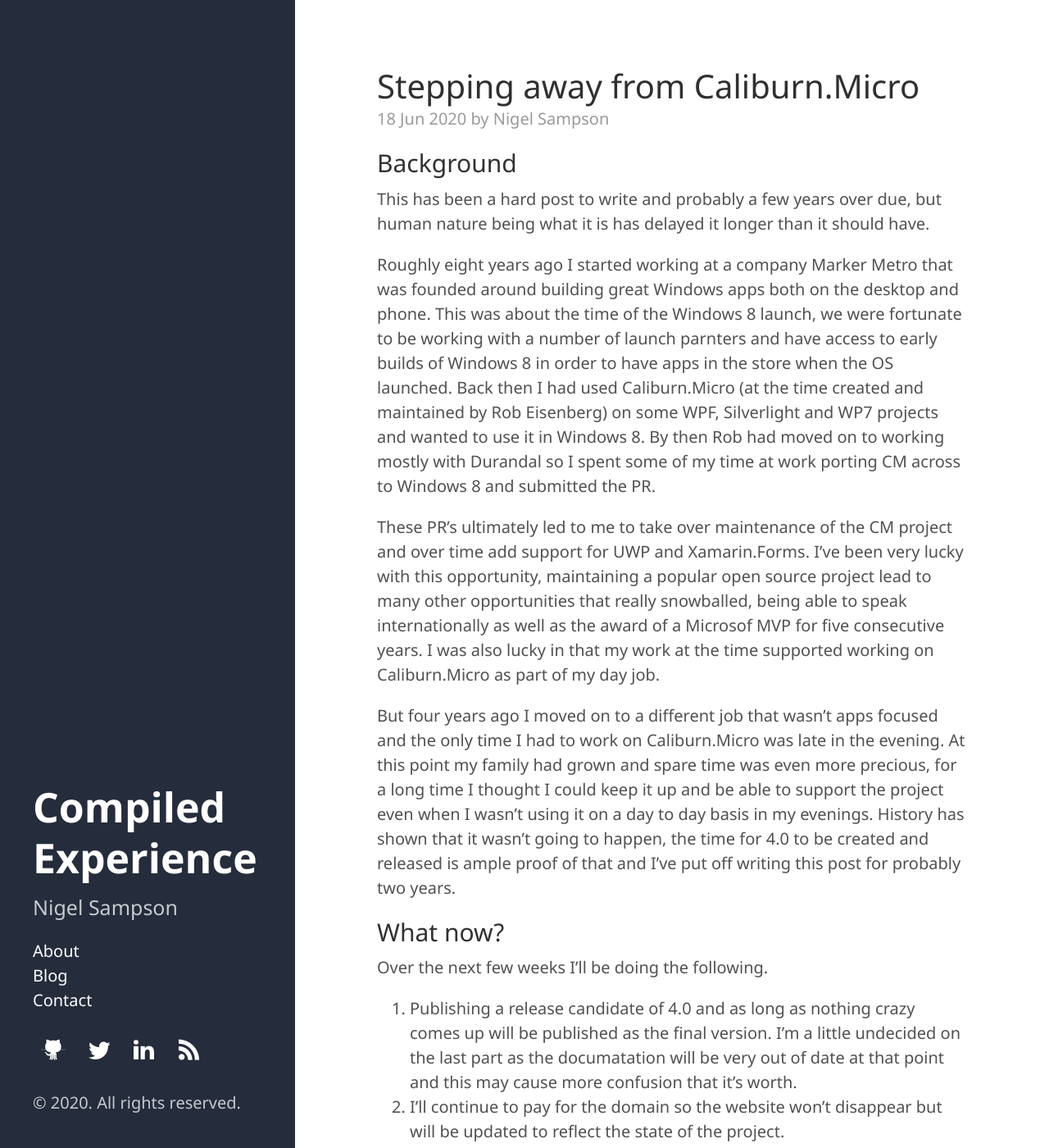
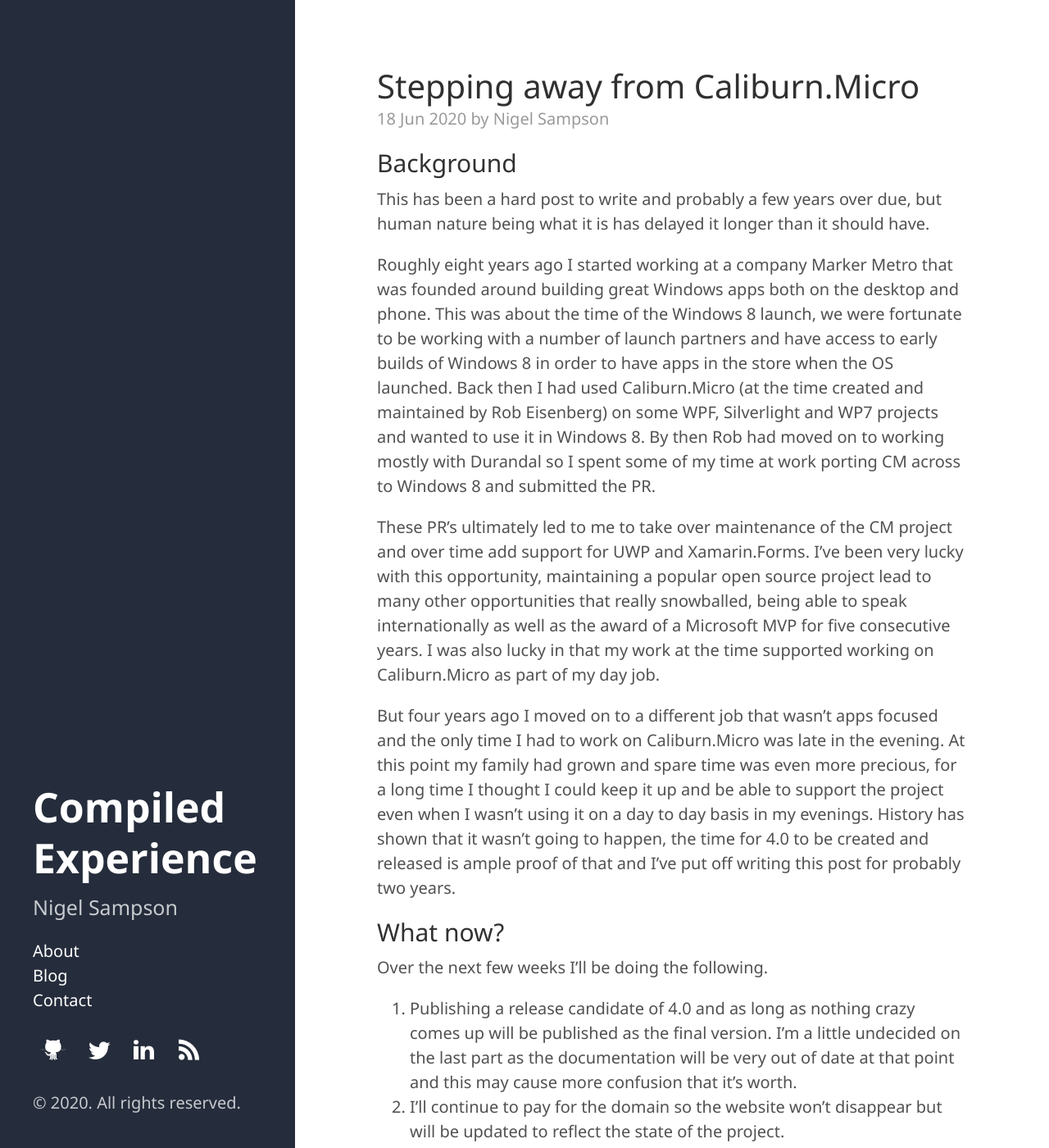
Before and after one commit to nigel-sampson/nigel-sampson.github.io, a Jekyll site: the page built from _posts/2020-06-18-Stepping-Away.md, in a window 1280 px wide and 1400 px high. Shown: the whole window at 82% size. Built offline with Jekyll 4.4.1, drawn with Linux system fonts in a browser that asks for light colours.

Commit message:
Fix typos

```diff
--- a/_posts/2020-06-18-Stepping-Away.md
+++ b/_posts/2020-06-18-Stepping-Away.md
@@ -6,16 +6,16 @@
 ## Background
 This has been a hard post to write and probably a few years over due, but human nature being what it is has delayed it longer than it should have.
 
-Roughly eight years ago I started working at a company Marker Metro that was founded around building great Windows apps both on the desktop and phone. This was about the time of the Windows 8 launch, we were fortunate to be working with a number of launch parnters and have access to early builds of Windows 8 in order to have apps in the store when the OS launched. Back then I had used Caliburn.Micro (at the time created and maintained by Rob Eisenberg) on some WPF, Silverlight and WP7 projects and wanted to use it in Windows 8. By then Rob had moved on to working mostly with Durandal so I spent some of my time at work porting CM across to Windows 8 and submitted the PR.
+Roughly eight years ago I started working at a company Marker Metro that was founded around building great Windows apps both on the desktop and phone. This was about the time of the Windows 8 launch, we were fortunate to be working with a number of launch partners and have access to early builds of Windows 8 in order to have apps in the store when the OS launched. Back then I had used Caliburn.Micro (at the time created and maintained by Rob Eisenberg) on some WPF, Silverlight and WP7 projects and wanted to use it in Windows 8. By then Rob had moved on to working mostly with Durandal so I spent some of my time at work porting CM across to Windows 8 and submitted the PR.
 
-These PR's ultimately led to me to take over maintenance of the CM project and over time add support for UWP and Xamarin.Forms. I've been very lucky with this opportunity, maintaining a popular open source project lead to many other opportunities that really snowballed, being able to speak internationally as well as the award of a Microsof MVP for five consecutive years. I was also lucky in that my work at the time supported working on Caliburn.Micro as part of my day job.
+These PR's ultimately led to me to take over maintenance of the CM project and over time add support for UWP and Xamarin.Forms. I've been very lucky with this opportunity, maintaining a popular open source project lead to many other opportunities that really snowballed, being able to speak internationally as well as the award of a Microsoft MVP for five consecutive years. I was also lucky in that my work at the time supported working on Caliburn.Micro as part of my day job.
 
 But four years ago I moved on to a different job that wasn't apps focused and the only time I had to work on Caliburn.Micro was late in the evening. At this point my family had grown and spare time was even more precious, for a long time I thought I could keep it up and be able to support the project even when I wasn't using it on a day to day basis in my evenings. History has shown that it wasn't going to happen, the time for 4.0 to be created and released is ample proof of that and I've put off writing this post for probably two years.
 
 ## What now?
 Over the next few weeks I'll be doing the following.
 
-1. Publishing a release candidate of 4.0 and as long as nothing crazy comes up will be published as the final version. I'm a little undecided on the last part as the documatation will be very out of date at that point and this may cause more confusion that it's worth.
+1. Publishing a release candidate of 4.0 and as long as nothing crazy comes up will be published as the final version. I'm a little undecided on the last part as the documentation will be very out of date at that point and this may cause more confusion that it's worth.
 2. I'll continue to pay for the domain so the website won't disappear but will be updated to reflect the state of the project.
 3. If someone is willing to step up and help maintain the project reach out and we can discuss a transition plan.
 
```
